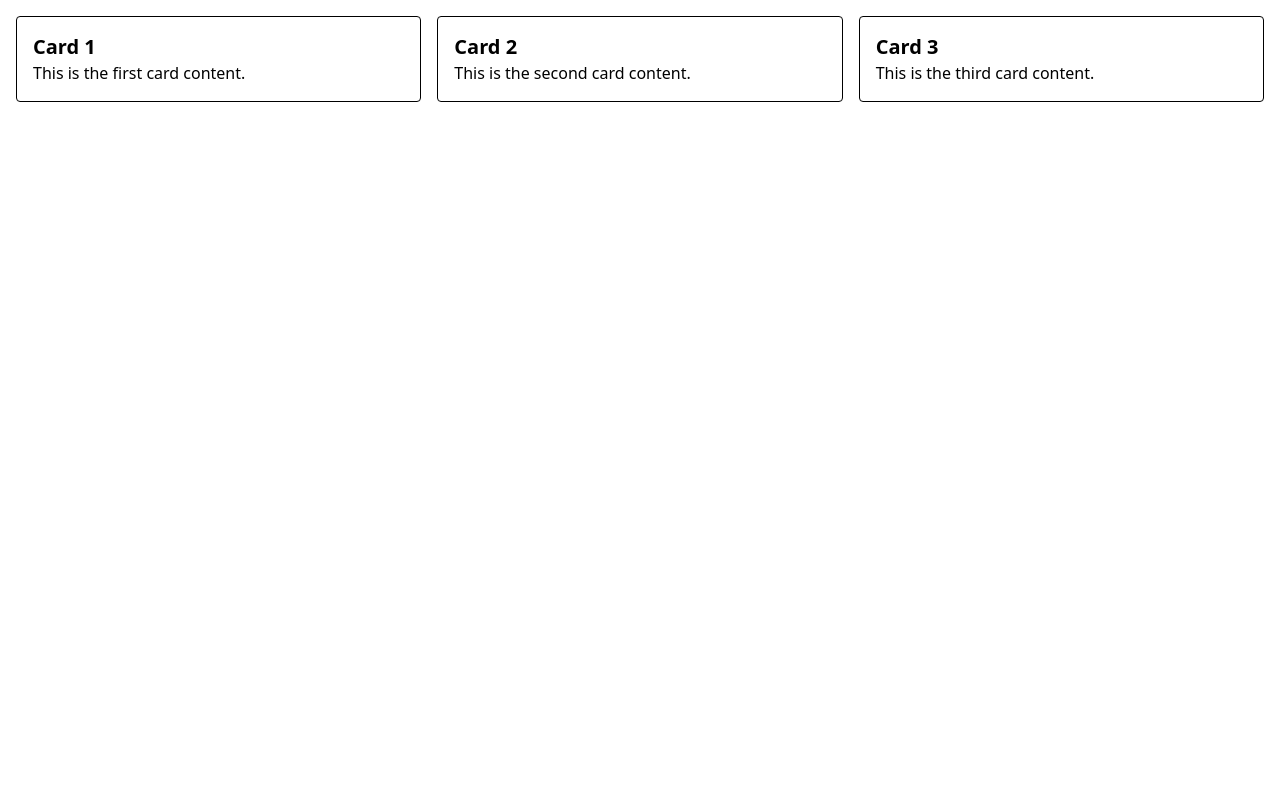
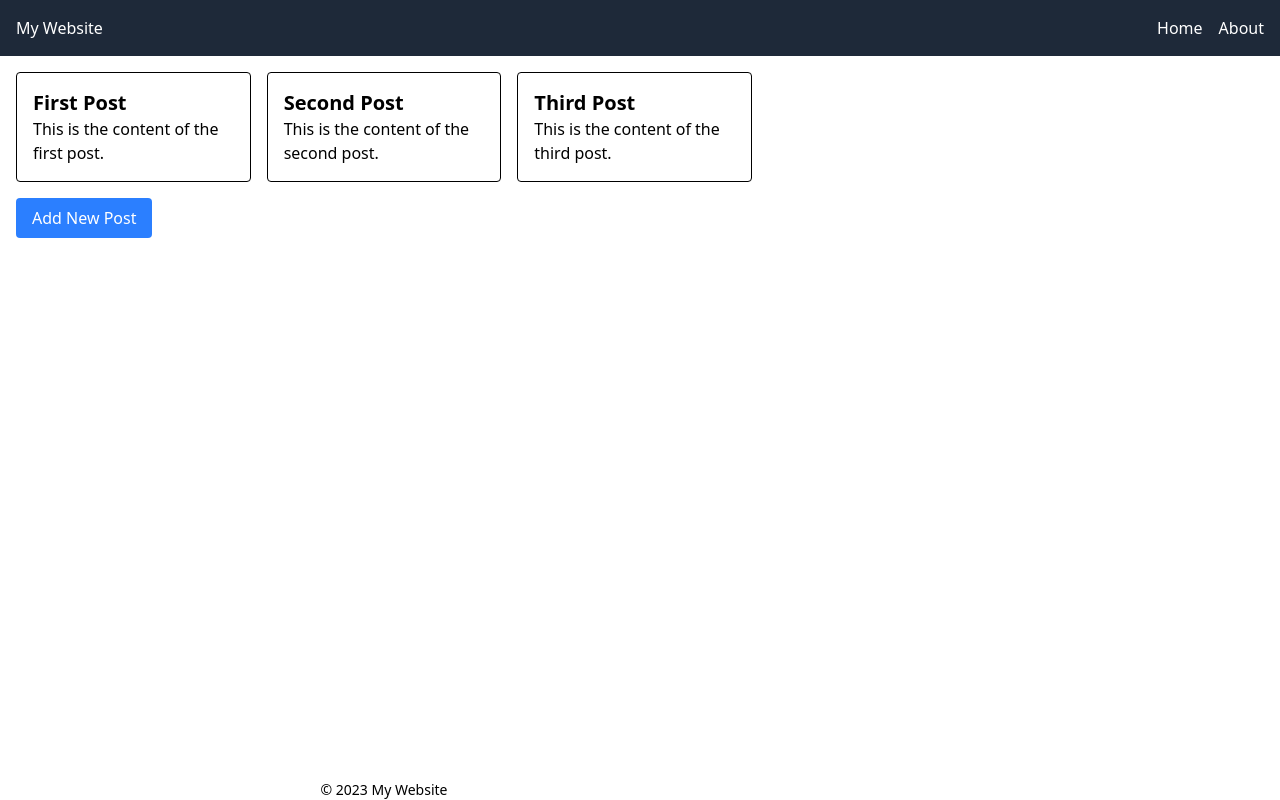
Before and after one commit to sami-the-dev/alx-project-0x02-setup, a Next.js app in the folder alx-project-0x02/: page /home in a window 1280 px wide. Built offline with nearby package versions, Linux system fonts and the light colour scheme.

Commit message:
Implement a Modal Component

```diff
--- /dev/null
+++ b/alx-project-0x02/components/common/PostModal.tsx
@@ -0,0 +1,55 @@
+import { Post, PostModalProps } from "@/interfaces";
+import React from "react";
+
+const PostModal: React.FC<PostModalProps> = ({ onSubmit }) => {
+  const [Title, setTitle] = React.useState("");
+  const [Content, setContent] = React.useState("");
+  const handleAddNewPost = () => {
+    if (Title.trim() === "" || Content.trim() === "") {
+      alert("Title and content cannot be empty.");
+      return;
+    }
+    const newPost: Post = {
+      title: Title,
+      content: Content,
+      createdAt: new Date().toISOString(),
+    };
+    onSubmit(newPost);
+    setTitle("");
+    setContent("");
+    alert("Post created successfully!");
+  };
+
+  return (
+    <div className="fixed inset-0 flex items-center justify-center bg-black/50 z-50 rounded-lg">
+      <div className="bg-white p-4 rounded-lg shadow-lg">
+        <h2 className="text-xl font-bold mb-2">Create Post</h2>
+        <input
+          value={Title}
+          onChange={(e) => setTitle(e.target.value)}
+          type="text"
+          className="w-full p-2 border rounded mb-2"
+          placeholder="Title"
+          autoFocus
+        />
+        <textarea
+          value={Content}
+          onChange={(e) => setContent(e.target.value)}
+          className="w-full p-2 border rounded"
+          rows={4}
+          placeholder="What's on your mind?"
+        />
+        <div className="mt-4 flex justify-end">
+          <button
+            onClick={handleAddNewPost}
+            className="bg-blue-500 text-white px-4 py-2 rounded"
+          >
+            Post
+          </button>
+        </div>
+      </div>
+    </div>
+  );
+};
+
+export default PostModal;
--- a/alx-project-0x02/components/layout/Header.tsx
+++ b/alx-project-0x02/components/layout/Header.tsx
@@ -3,10 +3,10 @@ import React from "react";
 
 const Header = () => {
   return (
-    <header>
+    <header className="flex items-center justify-between p-4 bg-gray-800 text-white">
       <h1>My Website</h1>
-      <nav>
-        <ul>
+      <nav className="flex space-x-4">
+        <ul className="flex space-x-4">
           <li>
             <Link href="/home">Home</Link>
           </li>
--- /dev/null
+++ b/alx-project-0x02/components/layout/Layout.tsx
@@ -0,0 +1,16 @@
+import React, { PropsWithChildren } from "react";
+import Header from "./Header";
+
+const Layout: React.FC<PropsWithChildren> = ({ children }) => {
+  return (
+    <div className="flex flex-col min-h-screen">
+      <Header />
+      <main className="flex-grow w-full max-w-3xl">{children}</main>
+      <footer className="w-full max-w-3xl text-center">
+        <p className="text-sm">© 2023 My Website</p>
+      </footer>
+    </div>
+  );
+};
+
+export default Layout;
--- a/alx-project-0x02/pages/_app.tsx
+++ b/alx-project-0x02/pages/_app.tsx
@@ -1,6 +1,11 @@
+import Layout from "@/components/layout/Layout";
 import "@/styles/globals.css";
 import type { AppProps } from "next/app";
 
 export default function App({ Component, pageProps }: AppProps) {
-  return <Component {...pageProps} />;
+  return (
+    <Layout>
+      <Component {...pageProps} />
+    </Layout>
+  );
 }
--- a/alx-project-0x02/pages/home.tsx
+++ b/alx-project-0x02/pages/home.tsx
@@ -1,16 +1,39 @@
 import Card from "@/components/common/Card";
+import PostModal from "@/components/common/PostModal";
+import { Post } from "@/interfaces";
+import { on } from "events";
 import React from "react";
 
-const home = () => {
+const Posts = [
+  { title: "First Post", content: "This is the content of the first post." },
+  { title: "Second Post", content: "This is the content of the second post." },
+  { title: "Third Post", content: "This is the content of the third post." },
+];
+
+const Home = () => {
+  const [showModal, setShowModal] = React.useState(false);
+
+  const onSubmit = (newPost: Post) => {
+    Posts.push(newPost);
+    setShowModal(false);
+  };
+
   return (
-    <div className="container mx-auto p-4">
+    <div className="container mx-auto p-4 ">
       <div className="grid grid-cols-1 md:grid-cols-2 lg:grid-cols-3 gap-4">
-        <Card title="Card 1" content="This is the first card content." />
-        <Card title="Card 2" content="This is the second card content." />
-        <Card title="Card 3" content="This is the third card content." />
+        {Posts.map((post, index) => (
+          <Card key={index} title={post.title} content={post.content} />
+        ))}
       </div>
+      <button
+        onClick={() => setShowModal(true)}
+        className="mt-4 px-4 py-2 bg-blue-500 text-white rounded"
+      >
+        Add New Post
+      </button>
+      {showModal && <PostModal onSubmit={onSubmit} />}
     </div>
   );
 };
 
-export default home;
+export default Home;
--- a/alx-project-0x02/pages/index.tsx
+++ b/alx-project-0x02/pages/index.tsx
@@ -1,31 +1,12 @@
-import Image from "next/image";
 import { Geist, Geist_Mono } from "next/font/google";
-import Header from "@/components/layout/Header";
-
-const geistSans = Geist({
-  variable: "--font-geist-sans",
-  subsets: ["latin"],
-});
-
-const geistMono = Geist_Mono({
-  variable: "--font-geist-mono",
-  subsets: ["latin"],
-});
+import PostModal from "@/components/common/PostModal";
 
 export default function Home() {
   return (
-    <div
-      className={`${geistSans.className} ${geistMono.className} font-sans grid grid-rows-[20px_1fr_20px] items-center justify-items-center min-h-screen p-8 pb-20 gap-16 sm:p-20`}
-    >
-      <Header />
-      <main className="w-full max-w-3xl">
-        <p className="text-lg text-center">
-          This is a simple Next.js project setup with a custom layout and fonts.
-        </p>
-      </main>
-      <footer className="w-full max-w-3xl text-center">
-        <p className="text-sm">© 2023 My Website</p>
-      </footer>
+    <div className="mx-20 my-4 flex flex-col">
+      <p className="text-lg text-center">
+        This is a simple Next.js project setup with a custom layout and fonts.
+      </p>
     </div>
   );
 }
```
Also changed, not shown: alx-project-0x02/interfaces/index.ts (+9 -0 lines).
